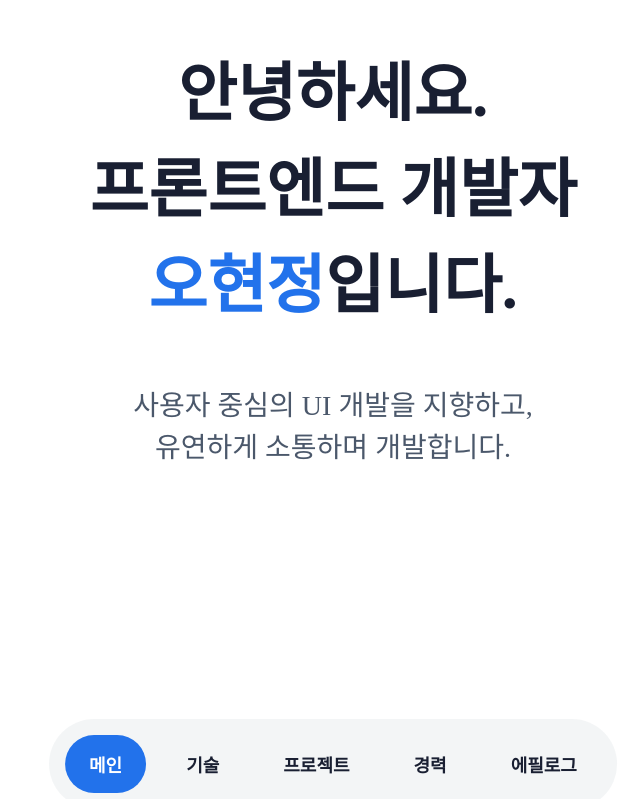
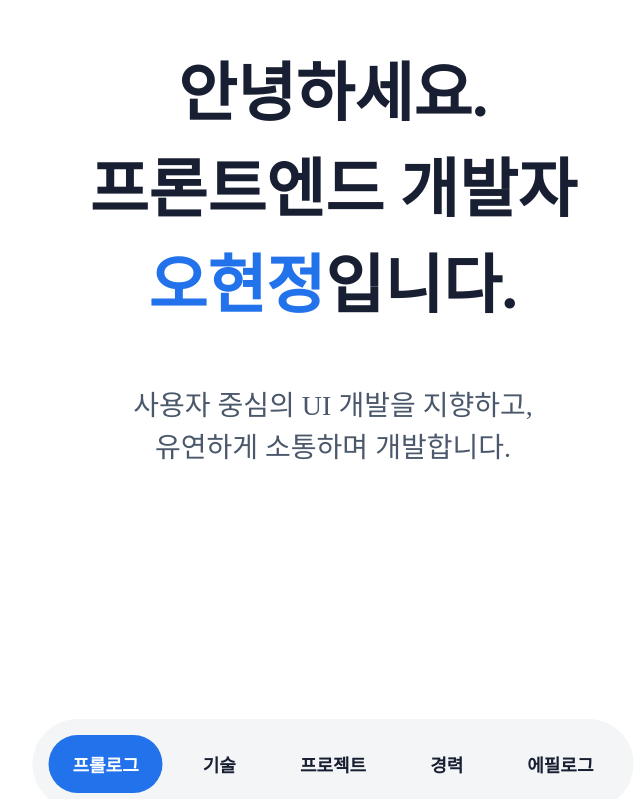
Before and after one commit to oLangS2/portfolio, a React (Create React App) app: page / in a window 1280 px wide. Shown: the part 153-952 px from the top of the page, without its empty margins (307-947 px from the left). Built offline with nearby package versions, Linux system fonts and the light colour scheme; a web font is replaced by a local one.

Commit message:
tab 컴포넌트 추가 완료

```diff
--- a/src/components/common/Tab.jsx
+++ b/src/components/common/Tab.jsx
@@ -3,7 +3,7 @@ import React, { useEffect, useState } from 'react'
 import { RiHome2Fill } from "react-icons/ri";
 
 const tabs = [
-    { id: 'main', label: '메인' },
+    { id: 'main', label: '프롤로그' },
     { id: 'about', label: '기술' },
     { id: 'projects', label: '프로젝트' },
     { id: 'career', label: '경력' },
```
